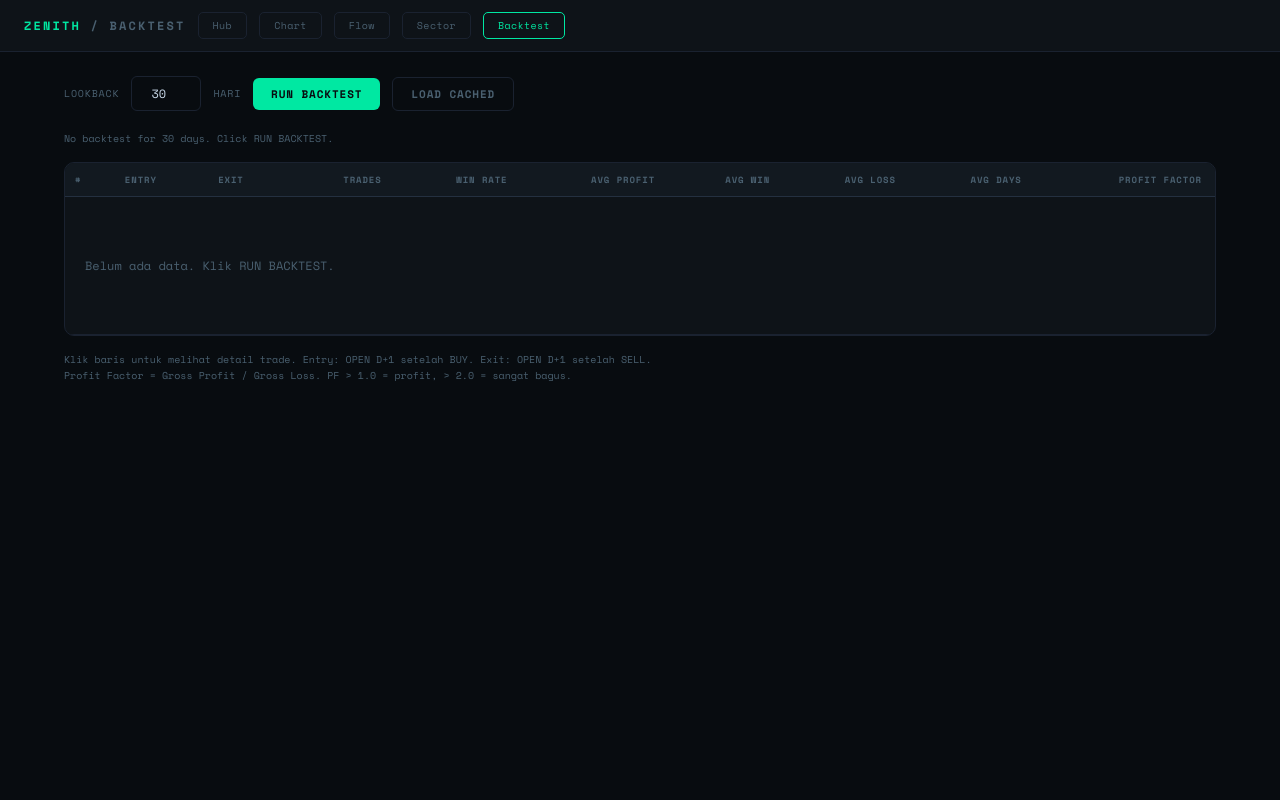
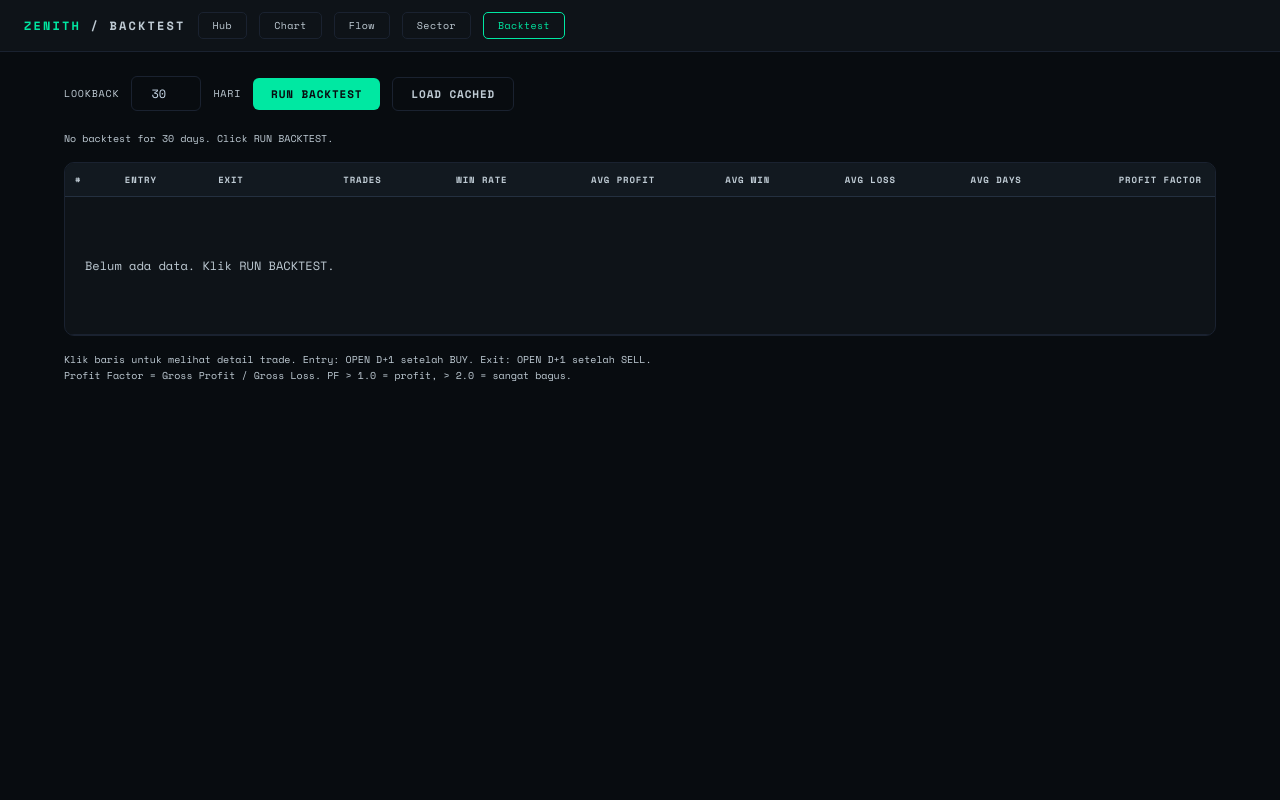
Before and after one commit to machiavellia-lynn/zenith, a Flask app: page /backtest in a window 1280 px wide. Run offline with Flask 3, Linux system fonts and the light colour scheme; the visitor is signed in with stand-in values (Sample User, id 1); data that the repository does not hold is empty.

Commit message:
mflow v1.2

```diff
--- a/templates/admin.html
+++ b/templates/admin.html
@@ -7,7 +7,7 @@
 <link rel="preconnect" href="https://fonts.googleapis.com">
 <link href="https://fonts.googleapis.com/css2?family=Space+Mono:wght@400;700&family=DM+Sans:wght@300;400;500&display=swap" rel="stylesheet">
 <style>
-:root{--bg:#080c10;--surface:#0e1318;--surface2:#121920;--border:#1a2230;--border2:#243040;--accent:#00e8a2;--accent2:#4d9fff;--danger:#ff4d6a;--text:#c8d8e8;--muted:#4a6070;--up:#00e8a2;--down:#ff4d6a}
+:root{--bg:#080c10;--surface:#0e1318;--surface2:#121920;--border:#1a2230;--border2:#243040;--accent:#00e8a2;--accent2:#4d9fff;--danger:#ff4d6a;--text:#c8d8e8;--muted:#bfcbd4;--up:#00e8a2;--down:#ff4d6a}
 *{box-sizing:border-box;margin:0;padding:0}html,body{height:100%}
 body{background:var(--bg);color:var(--text);font-family:'DM Sans',sans-serif;font-size:13px}
 
--- a/templates/backtest.html
+++ b/templates/backtest.html
@@ -7,7 +7,7 @@
 <link rel="preconnect" href="https://fonts.googleapis.com">
 <link href="https://fonts.googleapis.com/css2?family=Space+Mono:wght@400;700&family=DM+Sans:wght@300;400;500&display=swap" rel="stylesheet">
 <style>
-:root{--bg:#080c10;--surface:#0e1318;--surface2:#121920;--border:#1a2230;--border2:#243040;--accent:#00e8a2;--accent2:#4d9fff;--danger:#ff4d6a;--text:#c8d8e8;--muted:#4a6070;--up:#00e8a2;--down:#ff4d6a}
+:root{--bg:#080c10;--surface:#0e1318;--surface2:#121920;--border:#1a2230;--border2:#243040;--accent:#00e8a2;--accent2:#4d9fff;--danger:#ff4d6a;--text:#c8d8e8;--muted:#bfcbd4;--up:#00e8a2;--down:#ff4d6a}
 *{box-sizing:border-box;margin:0;padding:0}
 body{background:var(--bg);color:var(--text);font-family:'DM Sans',sans-serif;font-size:13px;min-height:100vh}
 header{display:flex;align-items:center;gap:12px;padding:12px 24px;border-bottom:1px solid var(--border);background:var(--surface);flex-wrap:wrap}
--- a/templates/flow.html
+++ b/templates/flow.html
@@ -21,7 +21,7 @@
   --accent2:  #4d9fff;
   --danger:   #ff4d6a;
   --text:     #c8d8e8;
-  --muted:    #4a6070;
+  --muted:    #bfcbd4;
   --up:       #00e8a2;
   --down:     #ff4d6a;
 }
--- a/templates/index.html
+++ b/templates/index.html
@@ -22,7 +22,7 @@
     --accent2:   #4d9fff;
     --danger:    #ff4d6a;
     --text:      #c8d8e8;
-    --muted:     #4a6070;
+    --muted:     #bfcbd4;
     --up:        #00e8a2;
     --down:      #ff4d6a;
   }
```
